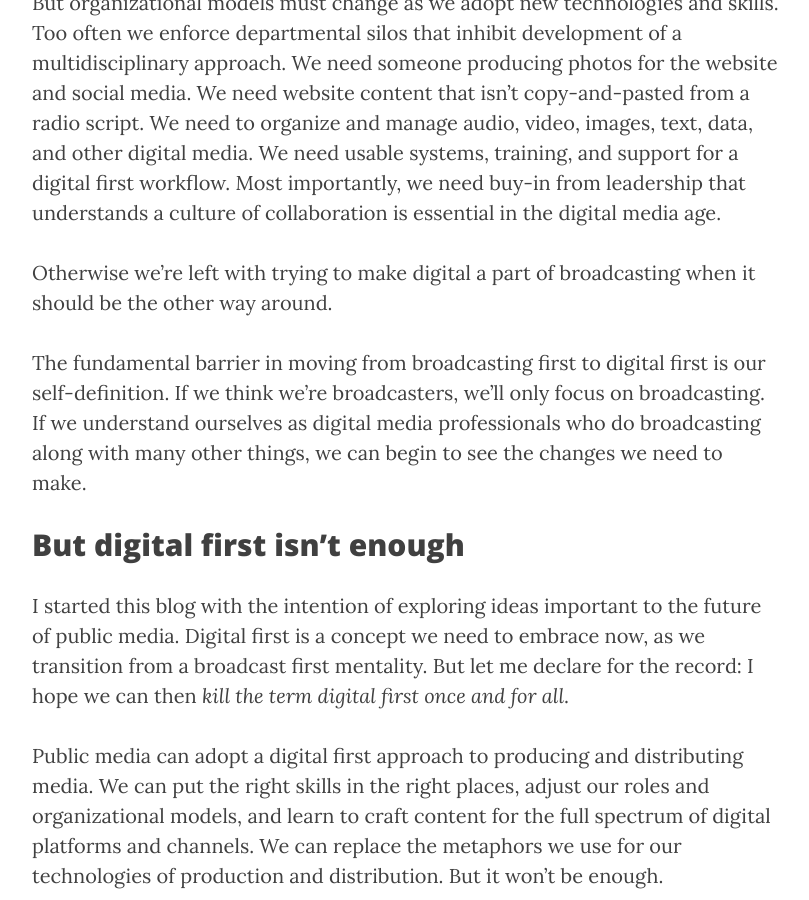
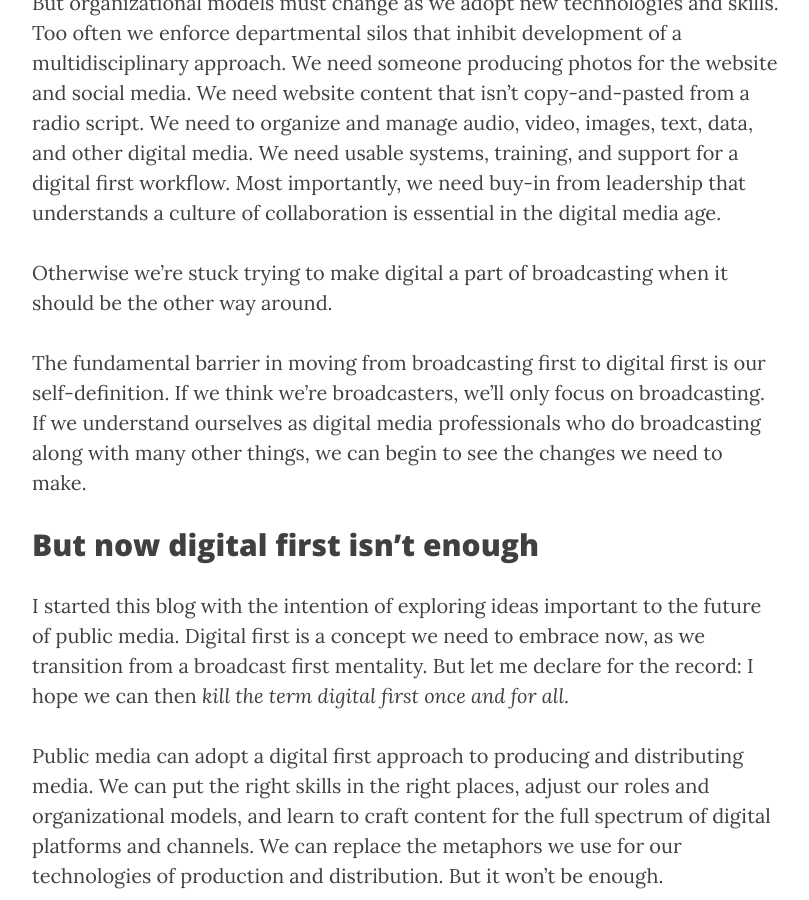
Before and after one commit to jackbrighton/jackbrighton.github.io, a Jekyll site: the page built from _posts/2015-05-25-what-is-digital-first.md, in a window 1280 px wide and 900 px high, scrolled down 3126 px. Shown: the whole window, without its empty margins (233-1042 px from the left). Built offline with Jekyll 4.4.1, drawn with Linux system fonts in a browser that asks for light colours; nearby versions of some CDN libraries.

Commit message:
minor edits

```diff
--- a/_posts/2015-05-25-what-is-digital-first.md
+++ b/_posts/2015-05-25-what-is-digital-first.md
@@ -51,12 +51,12 @@ Digital first doesn’t mean a radio reporter must become an expert photographer
 
 But organizational models must change as we adopt new technologies and skills. Too often we enforce departmental silos that inhibit development of a multidisciplinary approach. We need someone producing photos for the website and social media. We need website content that isn’t copy-and-pasted from a radio script. We need to organize and manage audio, video, images, text, data, and other digital media. We need usable systems, training, and support for a digital first workflow. Most importantly, we need buy-in from leadership that understands a culture of collaboration is essential in the digital media age.
 
-Otherwise we’re left with trying to make digital a part of broadcasting when it should be the other way around.
+Otherwise we’re stuck trying to make digital a part of broadcasting when it should be the other way around.
 
 The fundamental barrier in moving from broadcasting first to digital first is our self-definition. If we think we’re broadcasters, we’ll only focus on broadcasting. If we understand ourselves as digital media professionals who do broadcasting along with many other things, we can begin to see the changes we need to make.
 
 
-## But digital first isn’t enough
+## But now digital first isn’t enough
 
 I started this blog with the intention of exploring ideas important to the future of public media. Digital first is a concept we need to embrace now, as we transition from a broadcast first mentality. But let me declare for the record: I hope we can then _kill the term digital first once and for all_.
 
```
